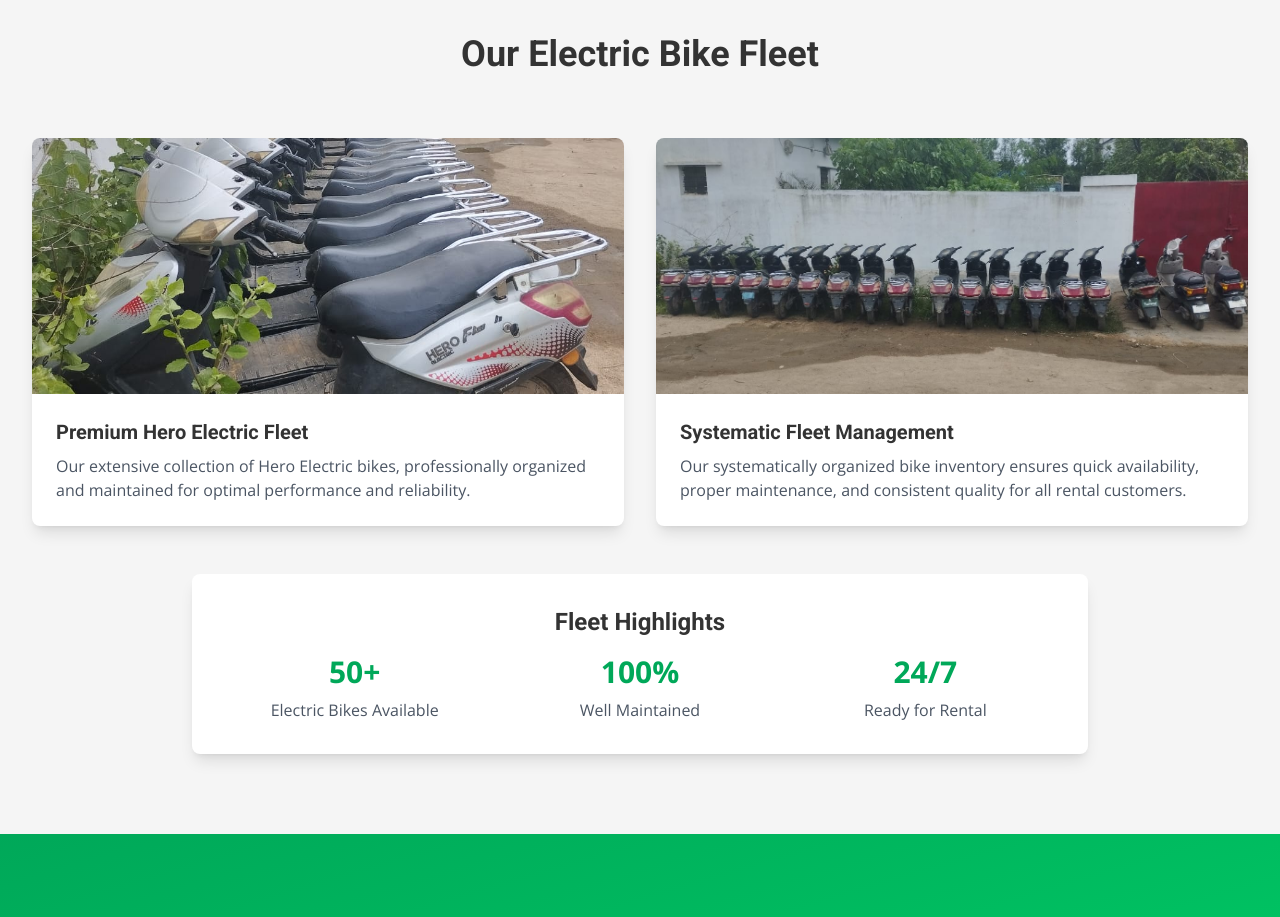
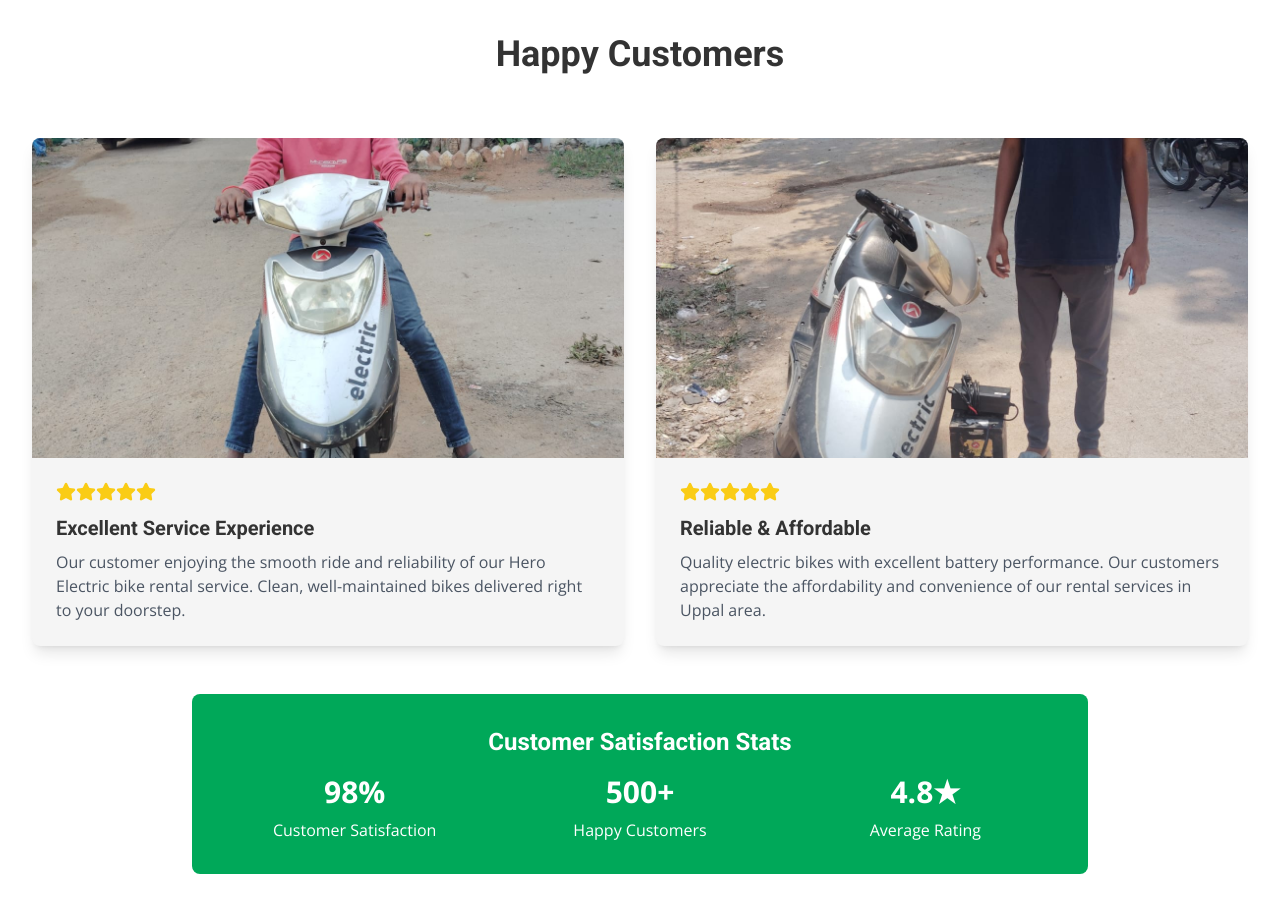
Before and after one commit to nani-boppana/mahadev-eco-rides, a React (Vite) app: page /services/batteries in a window 1280 px wide. Shown: the part 1180-2097 px from the top of the page. Built offline with nearby package versions, Linux system fonts and the light colour scheme.

Commit message:
Include customer images
Added customer images to the service detail page.

```diff
--- a/src/pages/ServiceDetail.tsx
+++ b/src/pages/ServiceDetail.tsx
@@ -1,7 +1,6 @@
-
 import React from 'react';
 import { useParams, Link } from 'react-router-dom';
-import { Bike, Wrench, Battery, Settings, CheckCircle, ArrowRight, Phone } from 'lucide-react';
+import { Bike, Wrench, Battery, Settings, CheckCircle, ArrowRight, Phone, Star } from 'lucide-react';
 
 const ServiceDetail = () => {
   const { serviceType } = useParams();
@@ -188,6 +187,71 @@ const ServiceDetail = () => {
         </div>
       </section>
 
+      {/* Customer Testimonials Section */}
+      <section className="py-20 bg-white">
+        <div className="max-w-7xl mx-auto px-4 sm:px-6 lg:px-8">
+          <h2 className="text-4xl font-bold text-dark-text text-center mb-16 font-roboto">
+            Happy Customers
+          </h2>
+
+          <div className="grid grid-cols-1 md:grid-cols-2 gap-8">
+            <div className="bg-background-gray rounded-lg shadow-lg overflow-hidden hover:shadow-xl transition-shadow duration-300">
+              <img
+                src="/lovable-uploads/571692b9-cccf-4385-a570-6438addbd85e.png"
+                alt="Satisfied customer with Hero Electric bike from Mahadev Electric Mobility"
+                className="w-full h-80 object-cover hover:scale-105 transition-transform duration-300"
+              />
+              <div className="p-6">
+                <div className="flex items-center mb-3">
+                  {[1, 2, 3, 4, 5].map((star) => (
+                    <Star key={star} className="w-5 h-5 text-yellow-400 fill-current" />
+                  ))}
+                </div>
+                <h3 className="text-xl font-semibold text-dark-text mb-2">Excellent Service Experience</h3>
+                <p className="text-gray-600">Our customer enjoying the smooth ride and reliability of our Hero Electric bike rental service. Clean, well-maintained bikes delivered right to your doorstep.</p>
+              </div>
+            </div>
+
+            <div className="bg-background-gray rounded-lg shadow-lg overflow-hidden hover:shadow-xl transition-shadow duration-300">
+              <img
+                src="/lovable-uploads/58a87c7c-800c-41cb-a217-6da7771c695e.png"
+                alt="Another happy customer with electric bike rental from Mahadev Electric Mobility"
+                className="w-full h-80 object-cover hover:scale-105 transition-transform duration-300"
+              />
+              <div className="p-6">
+                <div className="flex items-center mb-3">
+                  {[1, 2, 3, 4, 5].map((star) => (
+                    <Star key={star} className="w-5 h-5 text-yellow-400 fill-current" />
+                  ))}
+                </div>
+                <h3 className="text-xl font-semibold text-dark-text mb-2">Reliable & Affordable</h3>
+                <p className="text-gray-600">Quality electric bikes with excellent battery performance. Our customers appreciate the affordability and convenience of our rental services in Uppal area.</p>
+              </div>
+            </div>
+          </div>
+
+          <div className="mt-12 text-center">
+            <div className="bg-brand-green rounded-lg p-8 text-white max-w-4xl mx-auto">
+              <h3 className="text-2xl font-bold mb-4">Customer Satisfaction Stats</h3>
+              <div className="grid grid-cols-1 md:grid-cols-3 gap-6">
+                <div className="text-center">
+                  <div className="text-3xl font-bold mb-2">98%</div>
+                  <p>Customer Satisfaction</p>
+                </div>
+                <div className="text-center">
+                  <div className="text-3xl font-bold mb-2">500+</div>
+                  <p>Happy Customers</p>
+                </div>
+                <div className="text-center">
+                  <div className="text-3xl font-bold mb-2">4.8★</div>
+                  <p>Average Rating</p>
+                </div>
+              </div>
+            </div>
+          </div>
+        </div>
+      </section>
+
       {/* Bike Gallery Section */}
       <section className="py-20 bg-background-gray">
         <div className="max-w-7xl mx-auto px-4 sm:px-6 lg:px-8">
```
Also changed, not shown: public/lovable-uploads/571692b9-cccf-4385-a570-6438addbd85e.png (added), public/lovable-uploads/58a87c7c-800c-41cb-a217-6da7771c695e.png (added).
